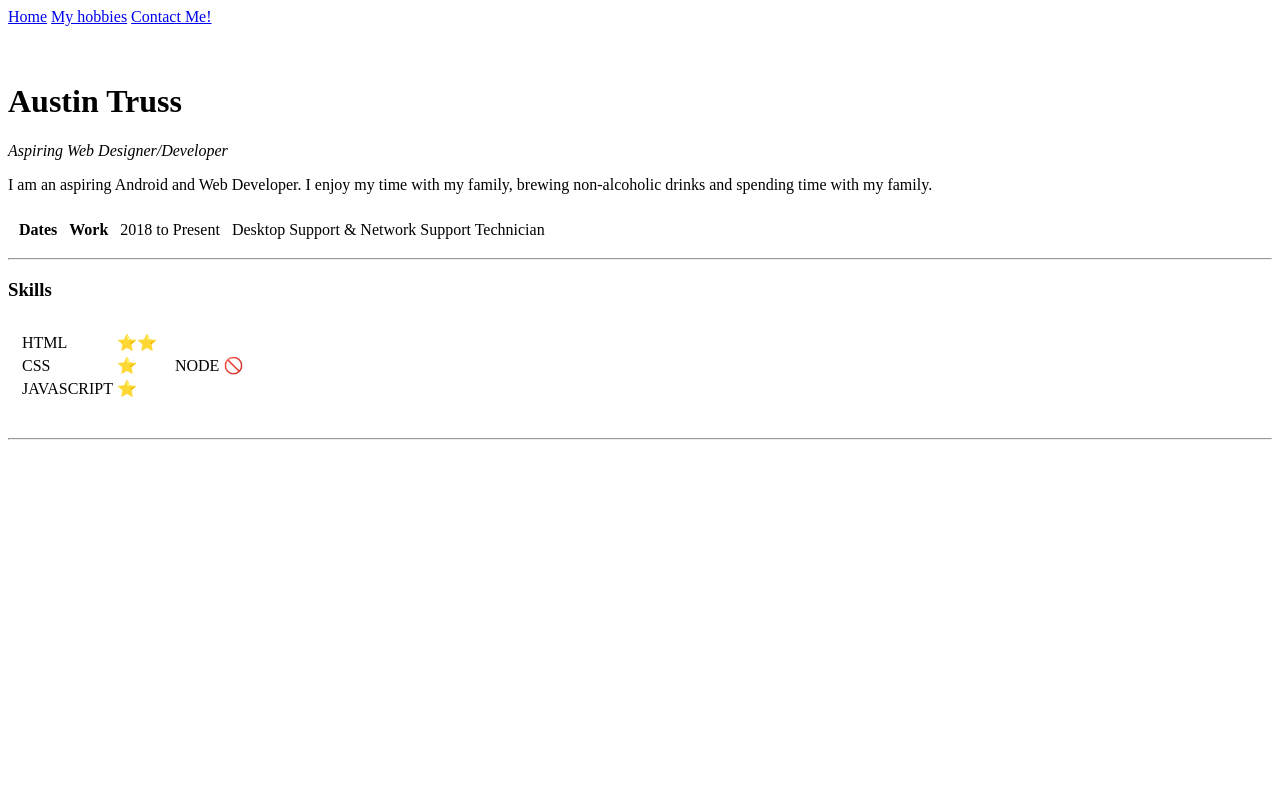
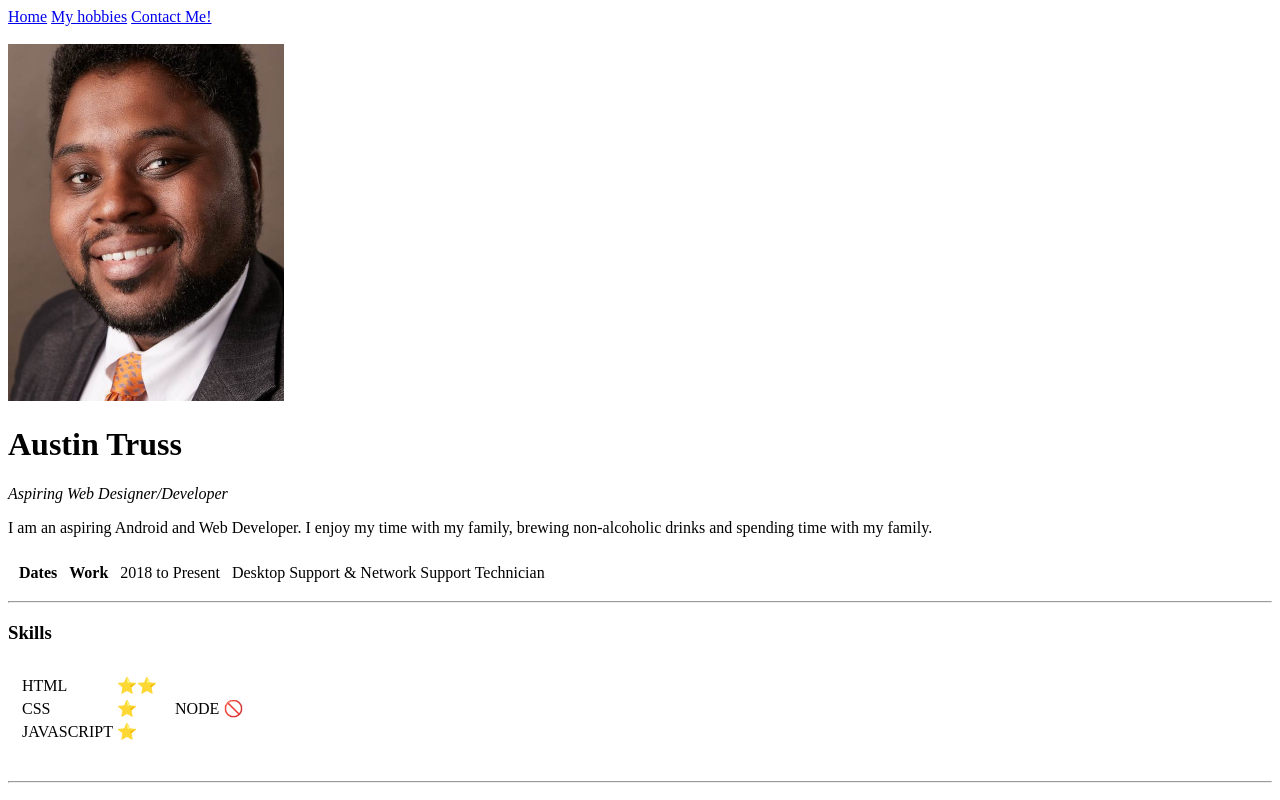
Before and after one commit to TheFabled1/Resume, a plain HTML site: page index.html in a window 1280 px wide. Drawn offline with Linux system fonts and the light colour scheme.

Commit message:
Initial Commit

```diff
--- a/index.html
+++ b/index.html
@@ -11,7 +11,7 @@
     <a href="hobbies.html">My hobbies</a>
     <a href="contact-me.html">Contact Me!</a><br>
     <br>
-    <img src="HS_Austin.jpg" alt="">
+    <img src="images/HS_Austin.jpg" alt="">
 
 
     <h1>Austin Truss</h1>
```
Also changed, not shown: images/HS_Austin.jpg (added).
